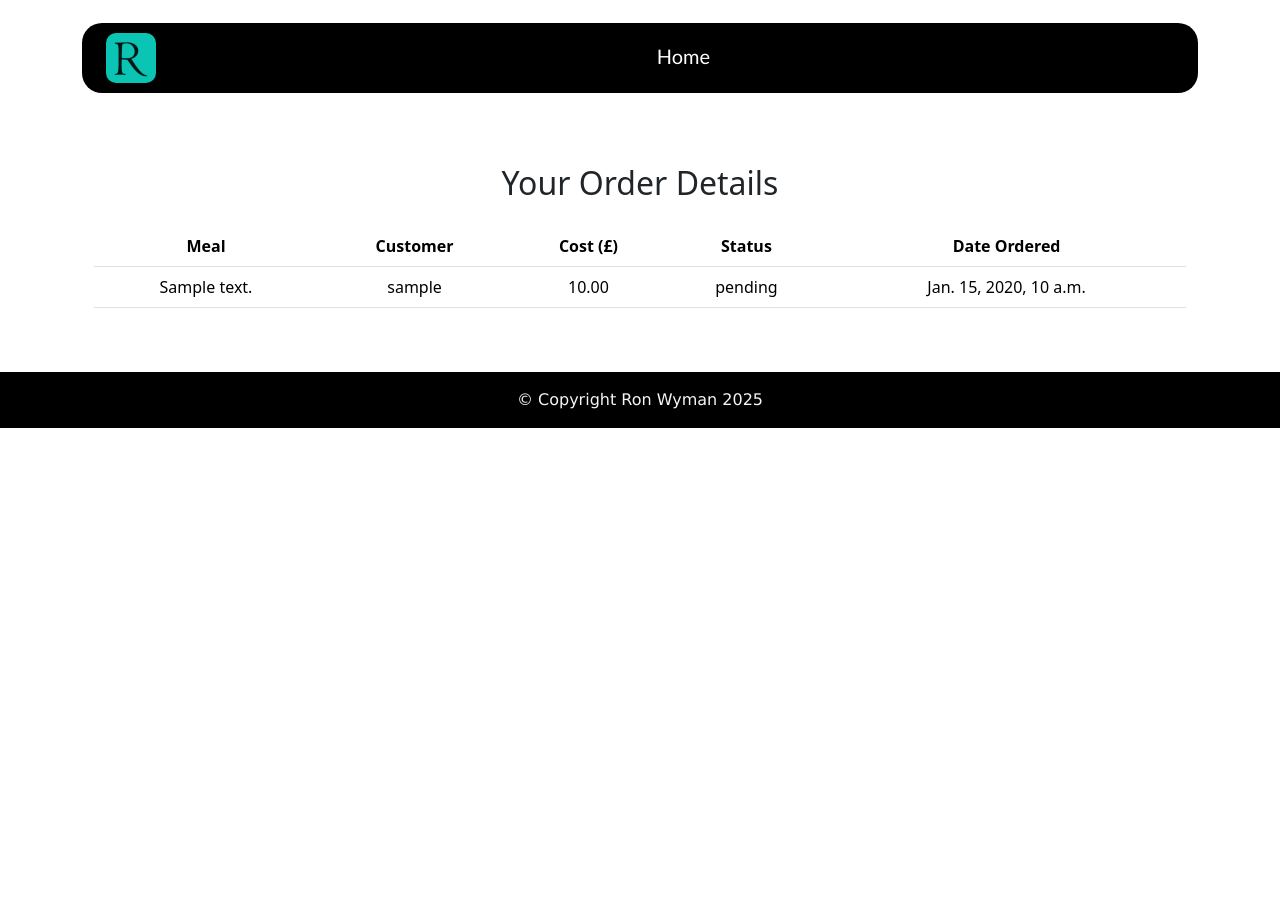
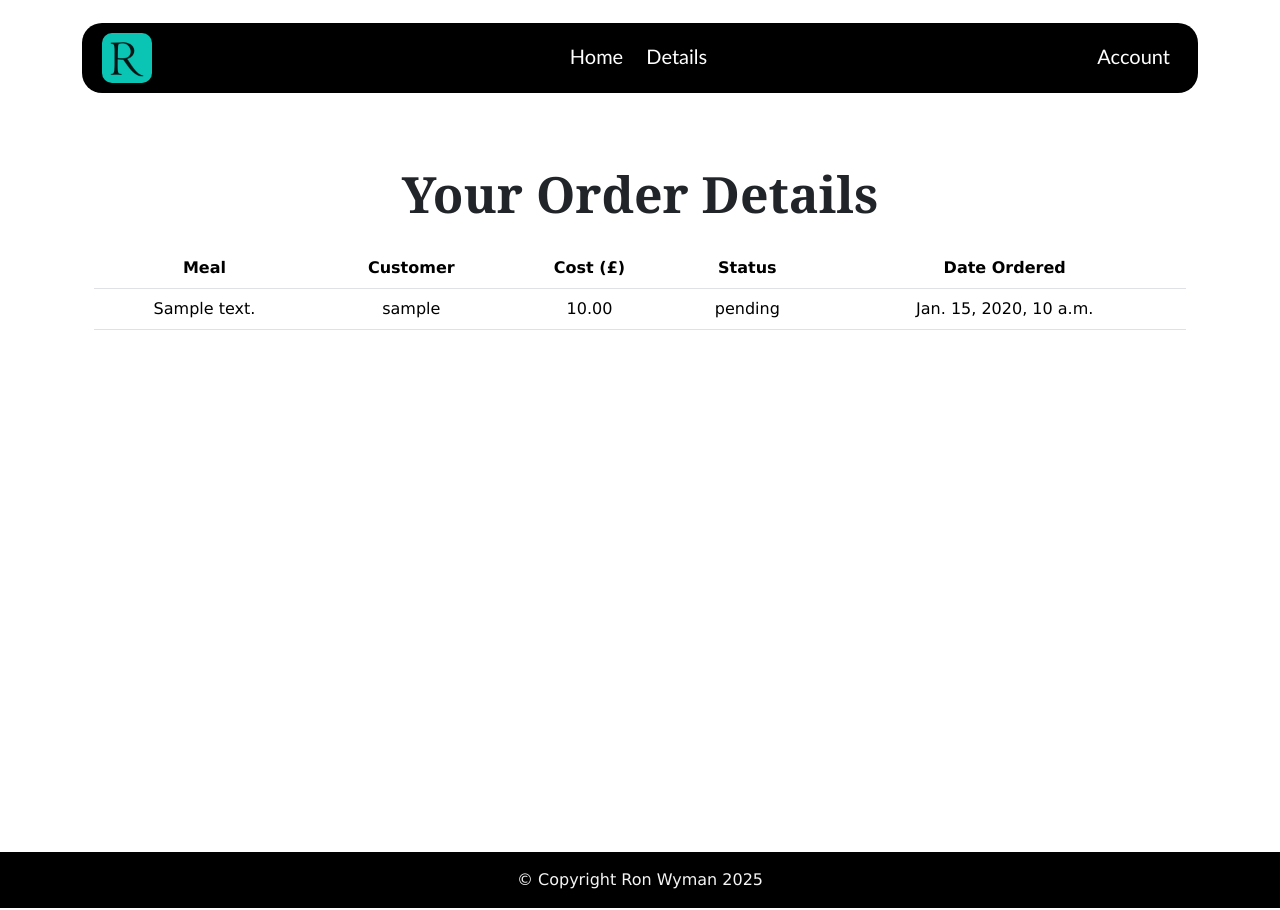
Before and after one commit to 77Ron/Django-project-1, a Django app: page /details/ in a window 1280 px wide. Before the commit the page ends 428 px from the top, so only its background shows below. Run offline with Django 5.2, Linux system fonts and the light colour scheme; a user stored in the database is signed in; tables that the repository leaves empty hold one stand-in row (values such as "Sample post"); some libraries are stand-ins or nearby versions.

Commit message:
Complete order details page

```diff
--- /dev/null
+++ b/restaurant/static/restaurant/css/details.css
@@ -0,0 +1,14 @@
+.details {
+    min-height: 80vh;
+}
+
+.details-header {
+    font-size: 50px;
+    font-family:Georgia, 'Times New Roman', Times, serif;
+    font-weight: 800;
+}
+
+.details-content {
+    font-family:'Lucida Sans', 'Lucida Sans Regular', 'Lucida Grande', 'Lucida Sans Unicode', Geneva, Verdana, sans-serif;
+
+}
--- a/restaurant/templates/restaurant/details.html
+++ b/restaurant/templates/restaurant/details.html
@@ -1,6 +1,8 @@
 {% extends 'restaurant/base/base.html' %}
 {% load static %}
 {% block content %}
+
+<link type="text/css" rel="stylesheet" href="{% static 'restaurant/css/details.css' %}">
 
     <div class=wrapper>
         {% include 'restaurant/semantics/header.html' %}
--- a/restaurant/templates/restaurant/semantics/header.html
+++ b/restaurant/templates/restaurant/semantics/header.html
@@ -22,7 +22,19 @@
                             </a>
                         </li>
                         <li class="nav-item active mx-2 text-center" style= "width: 100%;">
-                            <a class="nav-link" href="{% url 'index' %}">Home</a>
+                            <div class="row">
+                                <div class="col-5"></div>
+                                <div class="col-1">
+                                    <a class="nav-link" href="{% url 'index' %}">Home</a>
+                                </div>
+                                <div class="col-1">
+                                    <a class="nav-link" href="{% url 'details' %}">Details</a>
+                                </div>
+                                <div class="col-5"></div>
+                            </div>
+                        </li>
+                        <li class="nav-item active mx-2 text-center">
+                            <a class="nav-link" href="#">Account</a>
                         </li>
                     </ul>
                 </div>
```
